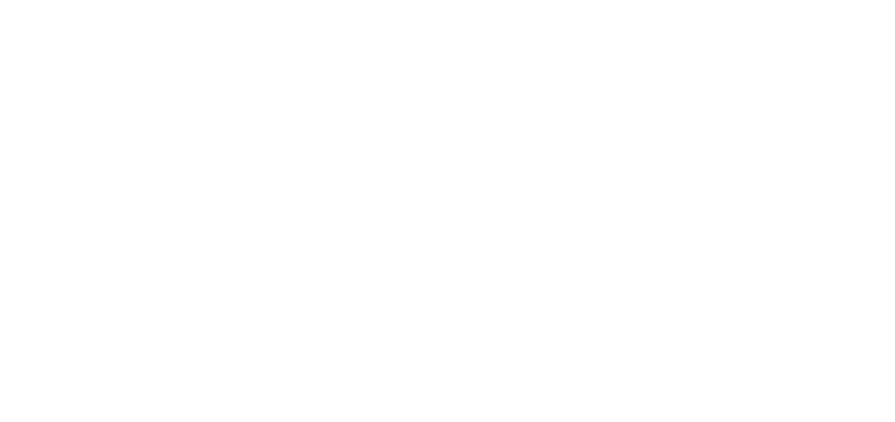
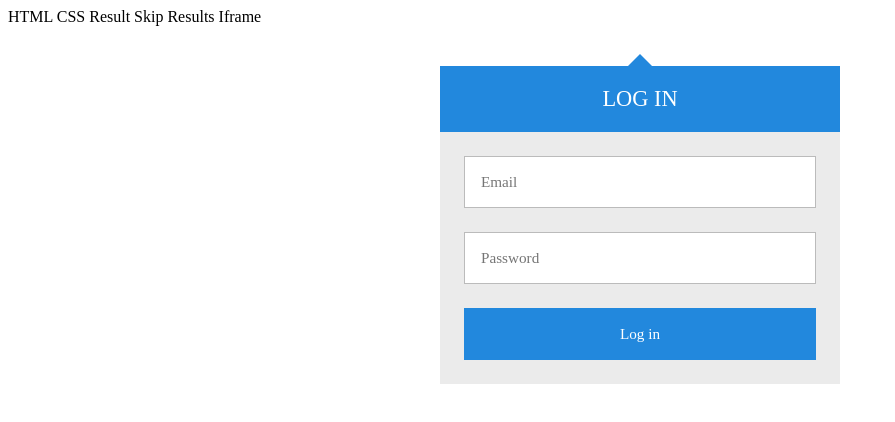
Before and after one commit to shahriyarshehab/ShahriyarVlog, a website: page index.html in a window 1280 px wide. Shown: the whole page, without its empty margins (0-895 px from the left). Drawn offline with Linux system fonts and the light colour scheme.

Commit message:
login from add

```diff
--- a/index.html
+++ b/index.html
@@ -7,8 +7,19 @@
     <link rel="stylesheet" href="style.css" type="text/css" media="all" />
   </head>
   <body>
-    <div class="one">
+HTML CSS Result Skip Results Iframe
+<div class="login">
+  <div class="login-triangle"></div>
 
-    </div>
+  <h2 class="login-header">Log in</h2>
+
+  <form class="login-container">
+    <p><input type="email" placeholder="Email"></p>
+    <p><input type="password" placeholder="Password"></p>
+    <p><input type="submit" value="Log in"></p>
+  </form>
+</div>
+
+
   </body>
 </html>
--- a/style.css
+++ b/style.css
@@ -1,8 +1,111 @@
-body{
-  margin: 0;}
-  .one{
-    height: 200px;
-    width: 200px;
-    background-color: rgb() ;
-    margin: auto;
-  }
+HTML CSS Result Skip Results Iframe
+/**
+ * 01/28/2016
+ * This pen is years old, and watching at the code after all
+ * those years made me fall from my chair, so I:
+ * - changed all IDs to classes
+ * - converted all units to pixels and em units
+ * - changed all global elements to classes or children of
+ *   .login
+ * - cleaned the syntax to be more consistent
+ * - added a lot of spaces that I so hard tried to avoid
+ *   a few years ago
+ *   (because it's cool to not use them)
+ * - and probably something else that I can't remember anymore
+ *
+ * I sticked to the same philosophy, meaning:
+ * - the design is almost the same
+ * - only pure HTML and CSS
+ * - no frameworks, preprocessors or resets
+ */
+
+/* 'Open Sans' font from Google Fonts */
+@import url(https://fonts.googleapis.com/css?family=Open+Sans:400,700);
+
+body {
+  background: #456;
+  font-family: 'Open Sans', sans-serif;
+}
+
+.login {
+  width: 400px;
+  margin: 16px auto;
+  font-size: 16px;
+}
+
+/* Reset top and bottom margins from certain elements */
+.login-header,
+.login p {
+  margin-top: 0;
+  margin-bottom: 0;
+}
+
+/* The triangle form is achieved by a CSS hack */
+.login-triangle {
+  width: 0;
+  margin-right: auto;
+  margin-left: auto;
+  border: 12px solid transparent;
+  border-bottom-color: #28d;
+}
+
+.login-header {
+  background: #28d;
+  padding: 20px;
+  font-size: 1.4em;
+  font-weight: normal;
+  text-align: center;
+  text-transform: uppercase;
+  color: #fff;
+}
+
+.login-container {
+  background: #ebebeb;
+  padding: 12px;
+}
+
+/* Every row inside .login-container is defined with p tags */
+.login p {
+  padding: 12px;
+}
+
+.login input {
+  box-sizing: border-box;
+  display: block;
+  width: 100%;
+  border-width: 1px;
+  border-style: solid;
+  padding: 16px;
+  outline: 0;
+  font-family: inherit;
+  font-size: 0.95em;
+}
+
+.login input[type="email"],
+.login input[type="password"] {
+  background: #fff;
+  border-color: #bbb;
+  color: #555;
+}
+
+/* Text fields' focus effect */
+.login input[type="email"]:focus,
+.login input[type="password"]:focus {
+  border-color: #888;
+}
+
+.login input[type="submit"] {
+  background: #28d;
+  border-color: transparent;
+  color: #fff;
+  cursor: pointer;
+}
+
+.login input[type="submit"]:hover {
+  background: #17c;
+}
+
+/* Buttons' focus effect */
+.login input[type="submit"]:focus {
+  border-color: #05a;
+}
```
